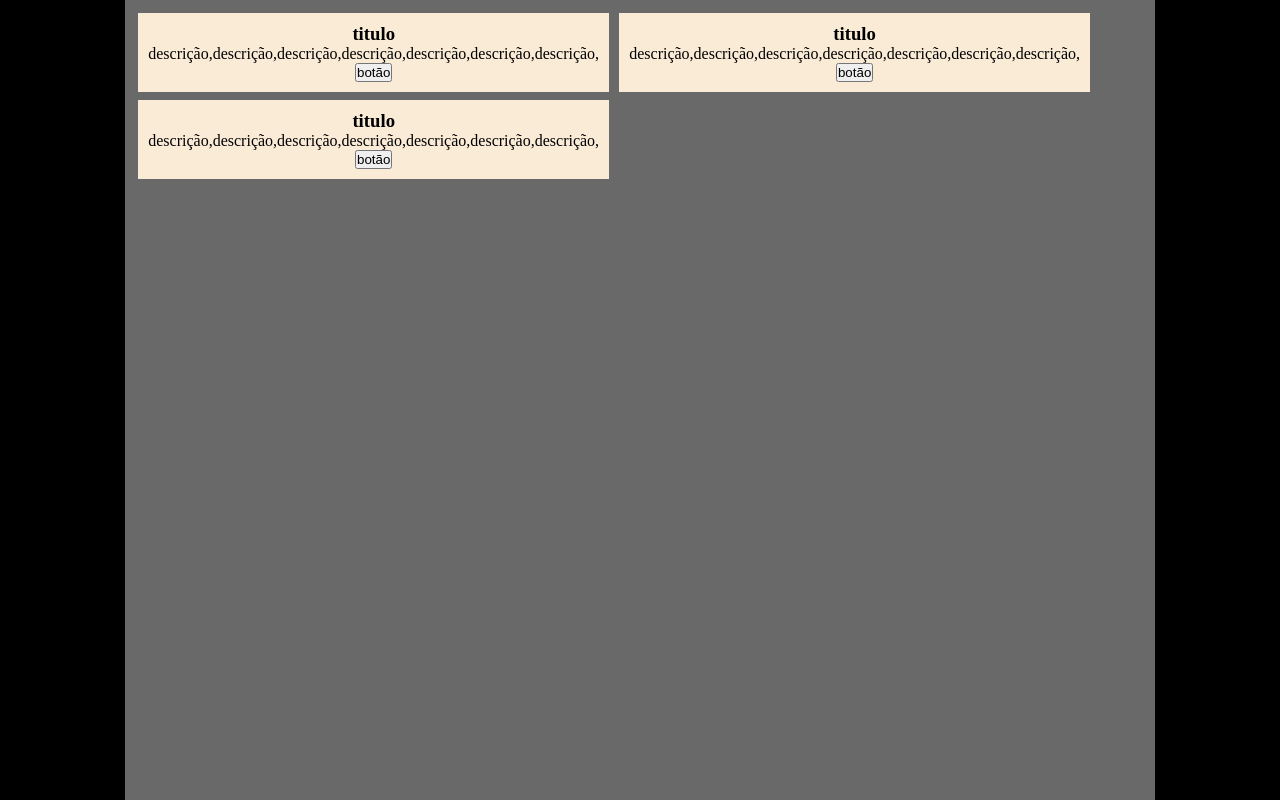
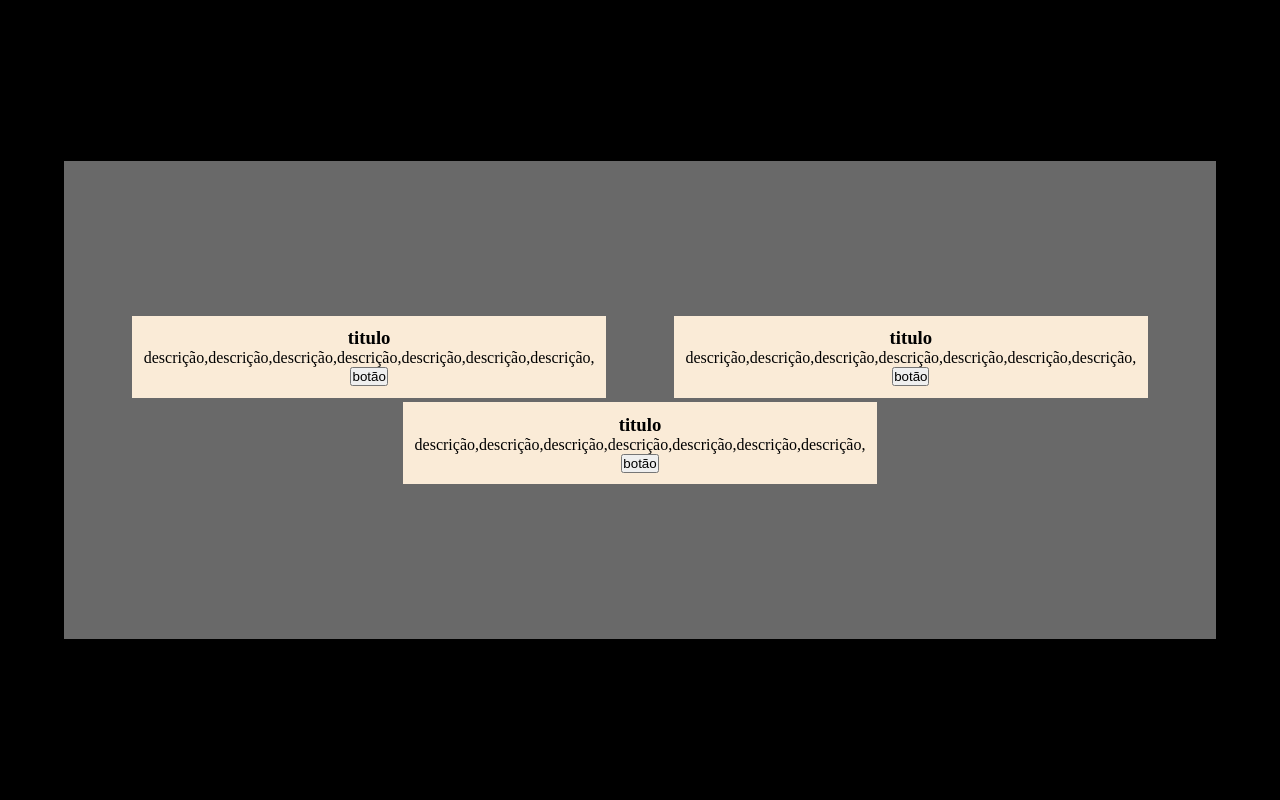
Before and after one commit to Iago-Peres/FrontEnd-Senac, a plain HTML site: page exercicios/ex 4. tabela de preços/index.html in a window 1280 px wide. Drawn offline with Linux system fonts and the light colour scheme.

Commit message:
pqn ajuste

```diff
--- a/exercicios/ex 4. tabela de preços/stylesheet.css
+++ b/exercicios/ex 4. tabela de preços/stylesheet.css
@@ -1,41 +1,41 @@
 * {
+    box-sizing: border-box;
     padding: 0;
     margin: 0;
-    box-sizing: border-box;
 }
 
 body {
     display: flex;
-    flex-direction: column;
-    width: 100vw;
+    flex-flow: column wrap;
+    background-color: black;
     height: 100vh;
-    background-color: black;
 }
 
 main {
     display: flex;
-    flex-direction: column wrap;
+    flex-flow: column wrap;
     justify-content: center;
     flex: 1;
+    padding: 5%;
 }
 
 section {
     display: flex;
     flex-flow: row wrap;
-    flex: 0.8;
+    justify-content:space-evenly;
+    align-content: center;
+    background-color: dimgray;
+    flex: 0.7;
     padding: 1%;
     gap: 1%;
-    justify-content:flex-start;
-    align-content: flex-start;
-    background-color: dimgray;
 }
 
 #card {
     display: flex;
-    padding: 1%;
-    flex: 0.2;
     flex-flow: column wrap;
     justify-content: center;
     align-items: center;
     background-color: antiquewhite;
+    flex: 0.2;
+    padding: 1%;
 }
```
